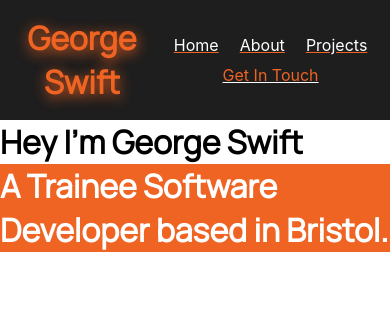
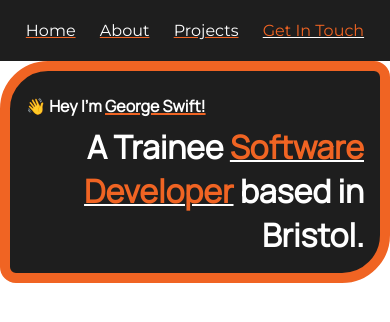
Before and after one commit to GeorgeSwift16/portfolio-project-react, a React (Create React App) app: page / in a window 390 px wide. Shown: the top 322 px of the page. Built offline with nearby package versions, Linux system fonts and the light colour scheme.

Commit message:
finalised mobile design of header

```diff
--- a/src/components/Banner/Banner.scss
+++ b/src/components/Banner/Banner.scss
@@ -8,14 +8,21 @@
   padding: 1rem 0.4rem;
   background-color: $black;
   color: $orange;
+
   .banner__title-container {
     flex-grow: 2;
+    display: none;
+
     .banner__heading {
       text-align: center;
-      text-shadow: 0.025rem 0.175rem 0.8rem $orange;
     }
   }
   .banner__menu-container {
     flex-grow: 1;
   }
 }
+
+// @media screen and (min-width: $tablet-breakpoint) {
+//   .banner__title-container {
+//   }
+// }
--- a/src/components/HeroSection/HeroSection.jsx
+++ b/src/components/HeroSection/HeroSection.jsx
@@ -6,19 +6,18 @@ import "./HeroSection.scss";
 // console.log(theme);
 const HeroSection = () => {
   return (
-    <div className="header">
-      <h2 className="header__subheading">
-        Hey I&apos;m
-        <span className="header__subheading highlighted-text">
-          {" "}
-          George Swift
+    <div className="hero-section">
+      <h2 className="hero-section__subheading">
+        👋 Hey I&apos;m{" "}
+        <span className="hero-section__subheading highlighted-text">
+          George Swift!
         </span>
       </h2>
-      <h1 className="header__heading">
+      <h1 className="hero-section__heading">
         A Trainee{" "}
-        <span className="header__heading highlighted-text">
-          Software Developer{" "}
-        </span>
+        <span className="hero-section__heading highlighted-text">
+          Software Developer
+        </span>{" "}
         based in Bristol.
       </h1>
     </div>
--- a/src/components/HeroSection/HeroSection.scss
+++ b/src/components/HeroSection/HeroSection.scss
@@ -0,0 +1,31 @@
+@use "../../styles/abstracts-var-mixins/variables" as *;
+@use "../../styles/abstracts-var-mixins/mixins" as *;
+@use "../../styles/main.scss" as *;
+
+.hero-section {
+  border-radius: 3rem 1rem;
+  background-color: $black;
+  display: flex;
+  flex-flow: column nowrap;
+  justify-content: center;
+  align-items: stretch;
+  padding: 1rem;
+  border: 10px solid $orange;
+  .hero-section__subheading {
+    color: $white;
+    font-size: 1rem;
+    padding: 0.5rem 0;
+    .highlighted-text {
+      text-decoration: 0.125rem underline $orange;
+    }
+  }
+
+  .hero-section__heading {
+    color: $white;
+    text-align: right;
+    .highlighted-text {
+      color: $orange;
+      text-decoration: 0.125rem underline $white;
+    }
+  }
+}
--- a/src/components/NavMenu/NavMenu.scss
+++ b/src/components/NavMenu/NavMenu.scss
@@ -2,6 +2,8 @@
 @use "../../styles/abstracts-var-mixins/mixins" as *;
 
 .navigation-menu {
+  @include paragraph-text;
+  font-weight: 500;
   width: 100%;
   display: flex;
   flex-flow: row wrap;
@@ -40,6 +42,3 @@
     }
   }
 }
-
-@media screen and (min-width: $tablet-breakpoint) {
-}
--- a/src/containers/Header/Header.jsx
+++ b/src/containers/Header/Header.jsx
@@ -1,7 +1,13 @@
 import HeroSection from "../../components/HeroSection/HeroSection";
 import "./Header.scss";
+import Banner from "../../components/Banner/Banner";
 
 const Header = () => {
-  return <HeroSection />;
+  return (
+    <>
+      <Banner />
+      <HeroSection />
+    </>
+  );
 };
 export default Header;
--- a/src/containers/Header/Header.scss
+++ b/src/containers/Header/Header.scss
@@ -1,7 +1,2 @@
 @use "../../styles/abstracts-var-mixins/variables" as *;
 @use "../../styles/main.scss" as *;
-
-.header__heading {
-  background-color: var(--theme-tertiary-color);
-  color: var(--theme-secondary-color);
-}
--- a/src/pages/Home/Home.jsx
+++ b/src/pages/Home/Home.jsx
@@ -3,7 +3,6 @@ import Header from "../../containers/Header/Header";
 
 import { useContext } from "react";
 import ThemeContext from "../../context/ThemeContext";
-import Banner from "../../components/Banner/Banner";
 
 const Home = () => {
   const { themeName } = useContext(ThemeContext);
@@ -12,7 +11,6 @@ const Home = () => {
 
   return (
     <>
-      <Banner />
       <Header />
     </>
   );
```
